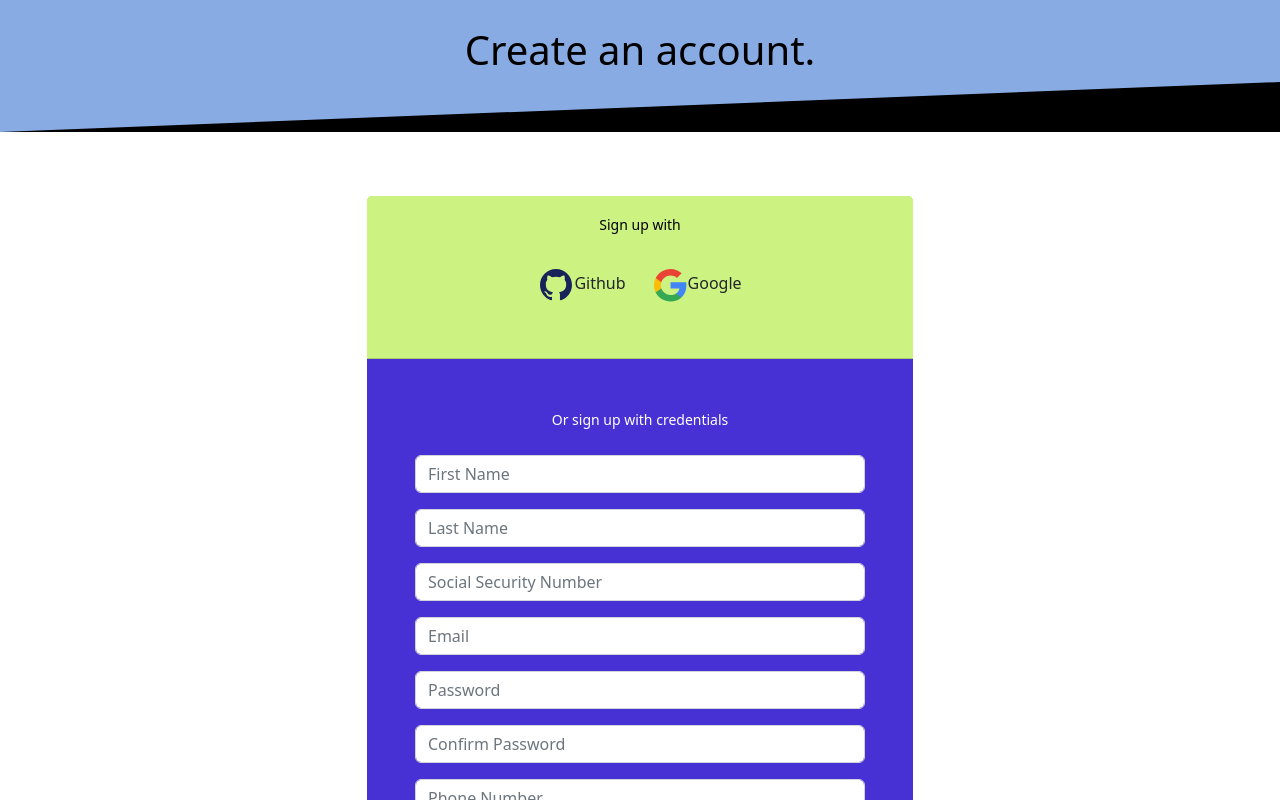
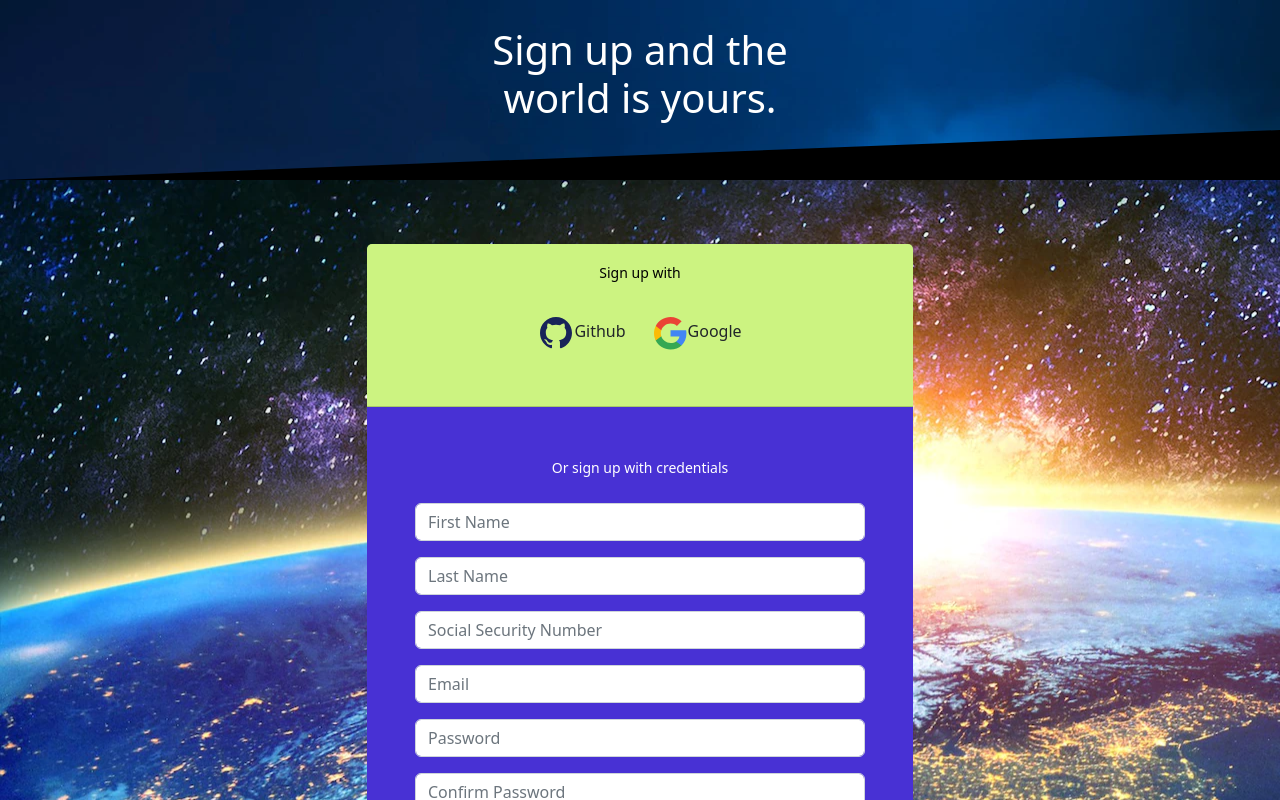
Before and after one commit to alaat91/Dentistemo-frontend, a Vue app: page /register in a window 1280 px wide. Shown: the top 800 px of the page. Built offline with nearby package versions, Linux system fonts and the light colour scheme; no server answers.

Commit message:
Remove white space below image

```diff
--- a/src/views/Login.vue
+++ b/src/views/Login.vue
@@ -122,6 +122,7 @@ export default {
 }
 .main-div {
   background-image: url(../assets/neon-city.png);
+  padding: 1%;
 }
 .mt--8 {
   padding-top: 10%;
--- a/src/views/Register.vue
+++ b/src/views/Register.vue
@@ -1,12 +1,12 @@
 <template>
-  <div>
+  <div class="main-div">
     <!-- Header -->
     <div class="header bg-gradient-success py-7 py-lg-8 pt-lg-9">
       <b-container class="container">
         <div class="header-body text-center mb-7">
           <b-row class="justify-content-center">
             <b-col xl="5" lg="6" md="8" class="px-5">
-              <h1 class="text-black">Create an account.</h1>
+              <h1 class="text-white">Sign up and the world is yours.</h1>
             </b-col>
           </b-row>
         </div>
@@ -209,8 +209,11 @@ export default {
 </script>
 <style scoped>
 .header {
-  background-color: #89ABE3FF;
+  background-image: url(../assets/neon-city.png);
   padding-top: 2%;
+}
+.main-div{
+  background-image: url(../assets/earth.png);
 }
 .bg-oauth {
   background-color: #ccf381;
```
Also changed, not shown: src/assets/earth.png (added), src/assets/nebula.png (added).
